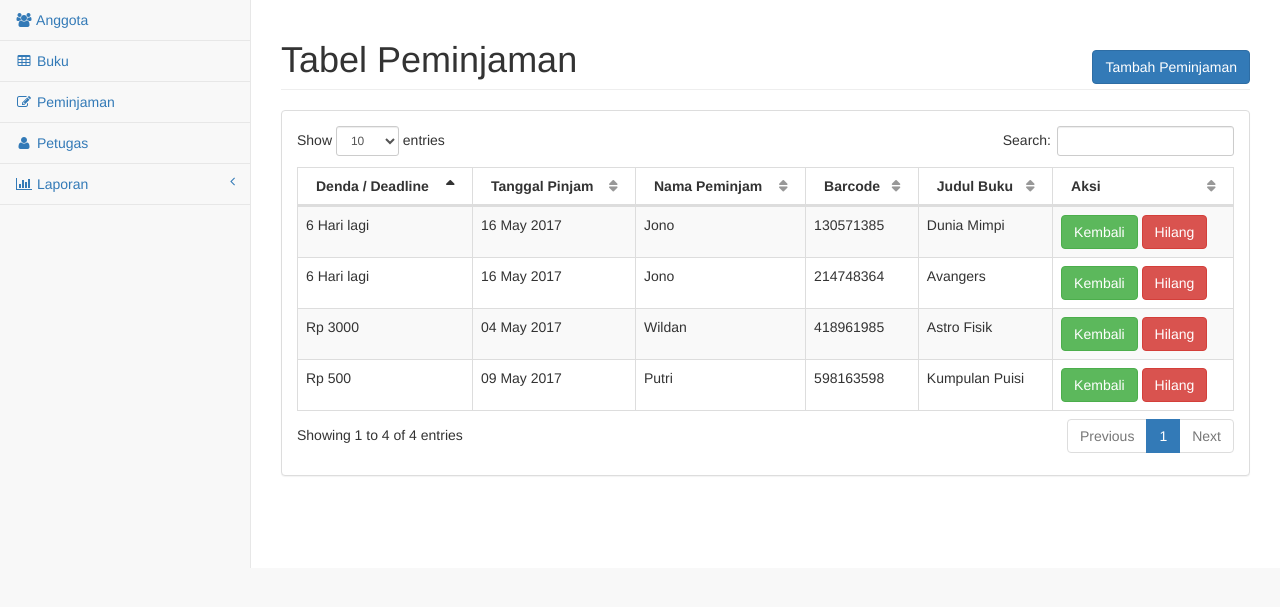
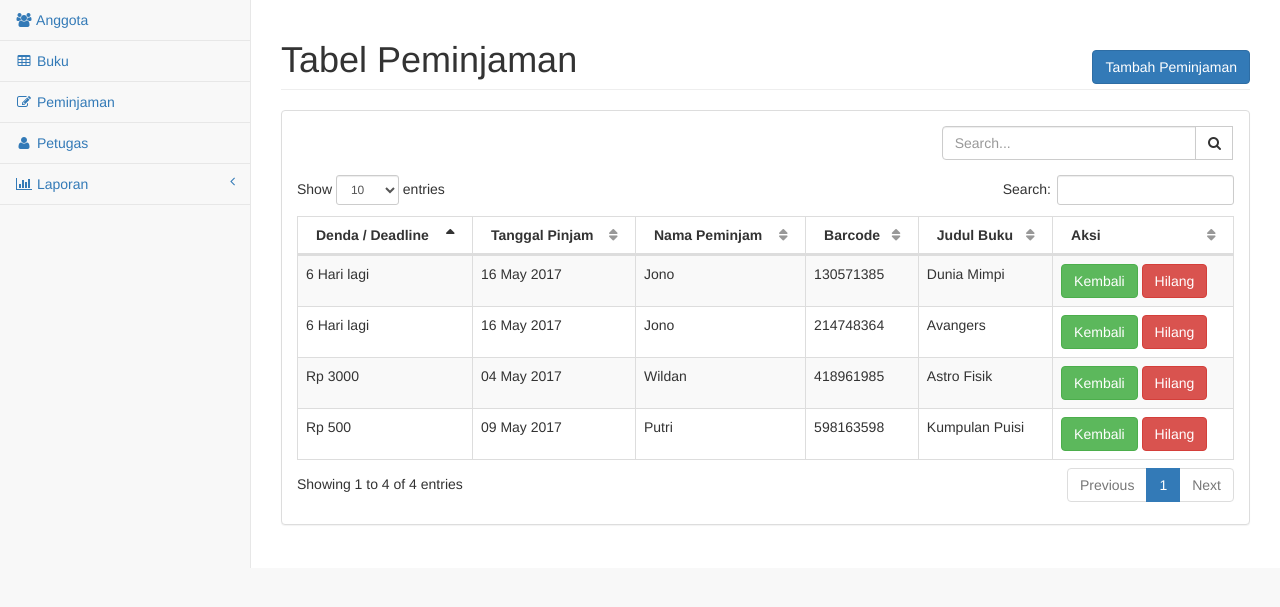
Before and after one commit to WildanZq/UKL-Perpus, a CodeIgniter app: page /database/index.php/transaksi/index in a window 1280 px wide. Shown: the part 51-658 px from the top of the page. Run offline with CodeIgniter, Linux system fonts and the light colour scheme; a user stored in the database is signed in; data comes from the database, SQL or seed files in the repository.

Commit message:
Adding search on peminjaman :key:

```diff
--- a/application/controllers/transaksi.php
+++ b/application/controllers/transaksi.php
@@ -14,9 +14,29 @@ class Transaksi extends CI_Controller {
 		if ($this->session->userdata('logged_in') == TRUE) {
 			$data['peminjaman'] = $this->transaksi_m->lihat();
 			$data['panggilview']='transaksi_view';
+			if (!empty($this->session->flashdata('search'))) {
+				$sc = $this->session->flashdata('search');
+				$data['peminjaman'] = $this->transaksi_m->search($sc);
+			}
 			$this->load->view('template_view',$data);
 		} else {
 			redirect('login');
+		}
+	}
+
+	public function search()
+	{
+		if ($this->input->post('submit')) {
+			$this->form_validation->set_rules('search','Search','trim|required');
+
+			if ($this->form_validation->run() == TRUE) {
+				$this->session->set_flashdata('search', $this->input->post('search'));
+				redirect('transaksi');
+			} else {
+				redirect('transaksi');
+			}
+		} else {
+			redirect('transaksi');
 		}
 	}
 
--- a/application/models/transaksi_m.php
+++ b/application/models/transaksi_m.php
@@ -16,6 +16,21 @@ class transaksi_m extends CI_Model{
     $this->db->join('petugas', 'pinjam.ID_PETUGAS=petugas.ID_PETUGAS');
     $this->db->join('anggota', 'anggota.ID_USER=pinjam.ID_USER');
     $this->db->where('detail_pinjam.STATUS', 'Belum kembali');
+    $this->db->order_by('pinjam.TANGGAL','desc');
+
+    return $this->db->get()->result();
+  }
+
+  public function search($sc)
+  {
+    $this->db->select('*');
+    $this->db->from('pinjam');
+    $this->db->join('detail_pinjam', 'detail_pinjam.NO_PINJAM=pinjam.NO_PINJAM');
+    $this->db->join('buku', 'buku.KD_BUKU=detail_pinjam.KD_BUKU');
+    $this->db->join('petugas', 'pinjam.ID_PETUGAS=petugas.ID_PETUGAS');
+    $this->db->join('anggota', 'anggota.ID_USER=pinjam.ID_USER');
+    $this->db->where('detail_pinjam.STATUS', 'Belum kembali');
+    $this->db->where('pinjam.TANGGAL',$sc)->or_like('anggota.NAMA',$sc)->or_like('buku.JUDUL',$sc)->or_like('buku.BARCODE',$sc);
     $this->db->order_by('pinjam.TANGGAL','desc');
 
     return $this->db->get()->result();
--- a/application/views/transaksi_view.php
+++ b/application/views/transaksi_view.php
@@ -18,6 +18,21 @@
                           if (!empty($notif))
                             echo "<div class='alert alert-info alert-dismissable'><button type='button' class='close' data-dismiss='alert' aria-hidden='true'>&times;</button>$notif</div>";
                           ?>
+                          <form method="post" action="<?php echo base_url(); ?>index.php/transaksi/search">
+                          <div class="row" style="margin-bottom:15px;">
+                            <div class="col-lg-4" style="float:right">
+                              <div class="input-group custom-search-form">
+                                <input type="text" class="form-control" placeholder="Search..." name="search">
+                                <span class="input-group-btn">
+                                  <label for="#sc" class="btn btn-default" type="button">
+                                    <i class="fa fa-search"></i>
+                                  </label>
+                                  <input id="sc" type="submit" name="submit" style="display:none">
+                                </span>
+                              </div>
+                            </div>
+                          </div>
+                          </form>
                             <table width="100%" class="table table-striped table-bordered table-hover" id="dataTables-example">
                                 <thead>
                                     <tr>
```
